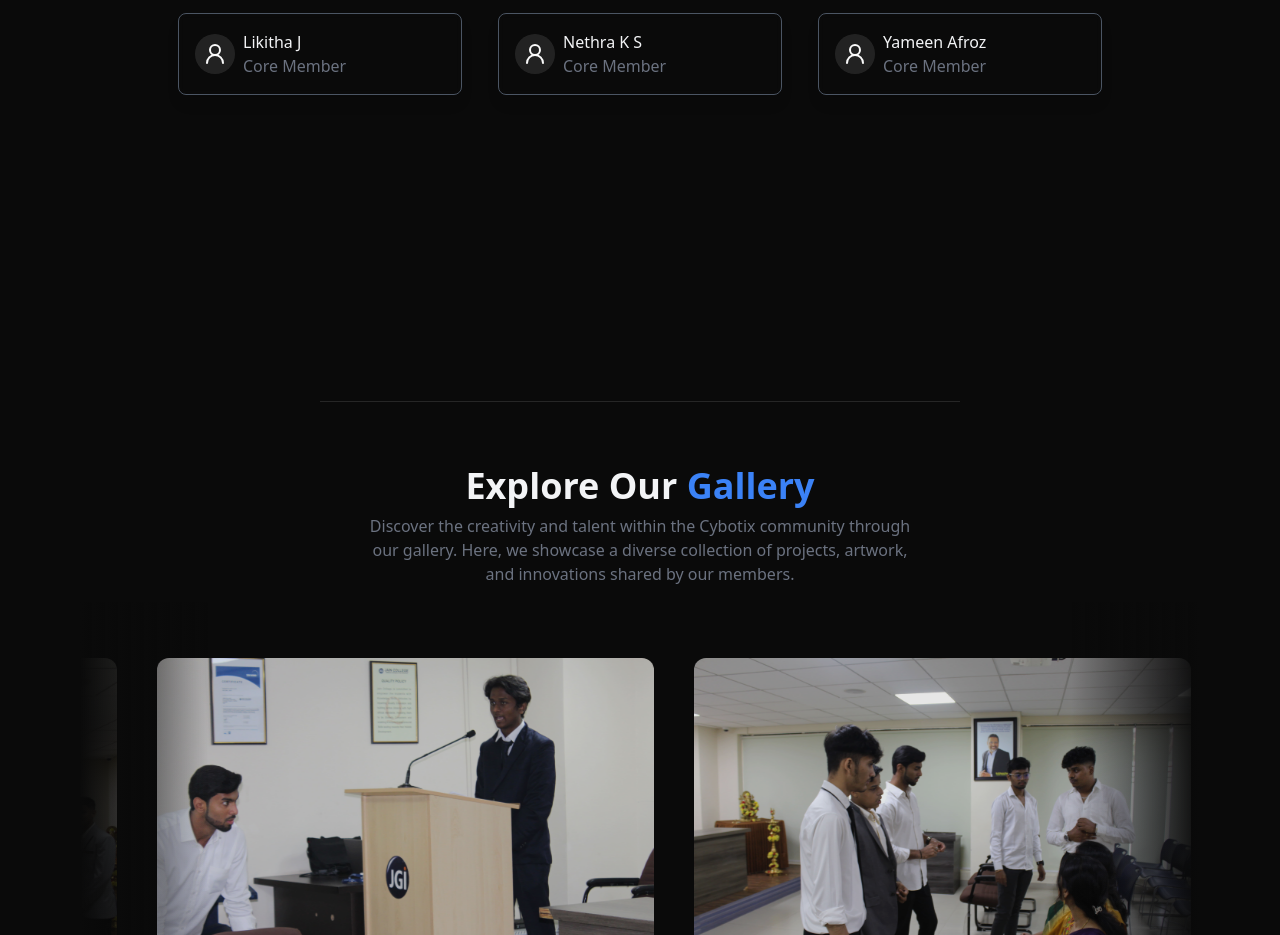
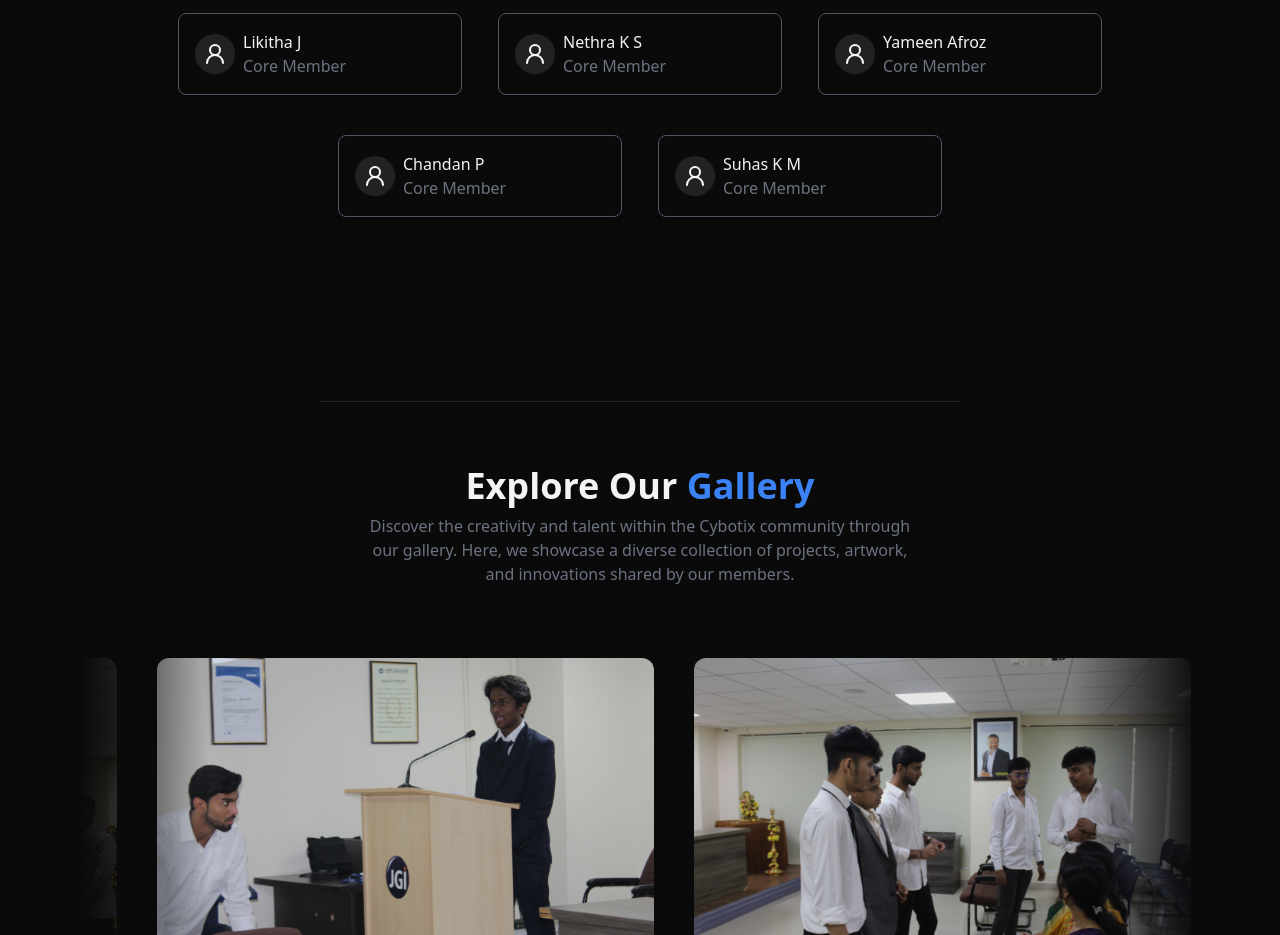
Before and after one commit to Maaz2623/cybotix, a Next.js app: page / in a window 1280 px wide. Shown: the part 1200-2135 px from the top of the page. Built offline with nearby package versions, Linux system fonts and the light colour scheme.

Commit message:
modified:   src/constants/index.ts

```diff
--- a/src/constants/index.ts
+++ b/src/constants/index.ts
@@ -117,4 +117,12 @@ export const teamMembers = [
     name: "Yameen Afroz",
     position: "Core Member",
   },
+  {
+    name: "Chandan P",
+    position: "Core Member",
+  },
+  {
+    name: "Suhas K M",
+    position: "Core Member",
+  },
 ];
```
